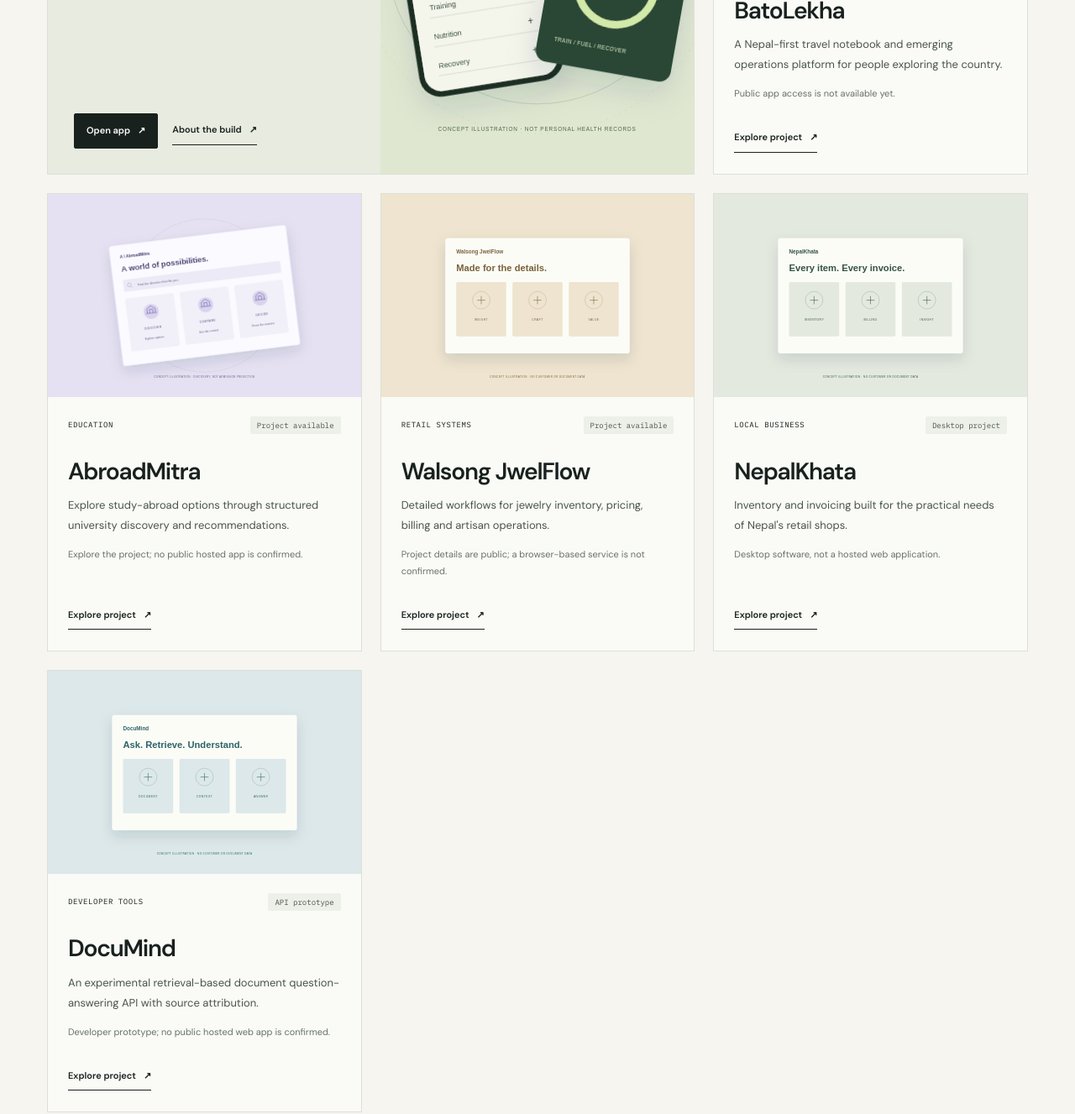
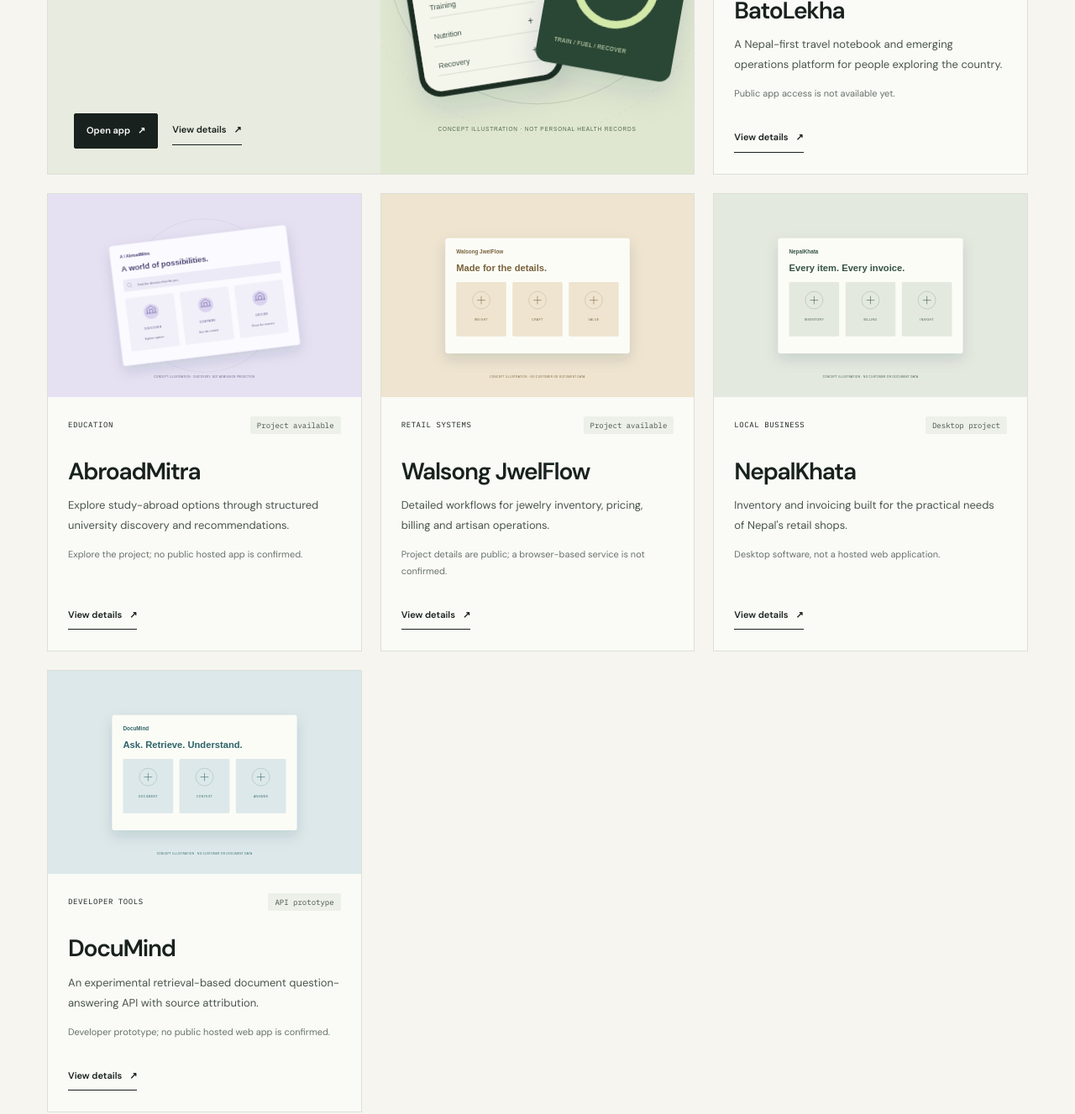
Before and after one commit to sangambaral17/portfolio, a plain HTML site: page apps/index.html in a window 1280 px wide. Shown: the part 1340-2667 px from the top of the page at 84% size. Drawn offline with Linux system fonts and the light colour scheme.

Commit message:
feat(apps): connect product landing pages in apps/index.html

```diff
--- a/apps/index.html
+++ b/apps/index.html
@@ -47,32 +47,32 @@
 <div class="app-tile-visual"><img src="/assets/walsong-fit.svg" width="1000" height="650" alt="Original concept illustration for Walsong Fit; not a product screenshot." loading="lazy"></div>
 <div class="app-tile-copy"><div class="app-tile-top"><span class="eyebrow">PERSONAL PERFORMANCE</span><span class="app-status">Live · account required</span></div>
 <h3>Walsong Fit</h3><p class="app-tile-summary">A focused training companion for guided workouts, routines, progress and recovery.</p><p class="app-tile-note">Early access. Sign-in is required and public registration may be unavailable.</p>
-<div class="app-tile-actions"><a class="app-launch" href="https://walsong-personal-trainer.vercel.app/" target="_blank" rel="noopener noreferrer">Open app <span aria-hidden="true">↗</span><span class="sr-only"> (opens in a new tab)</span></a><a href="/projects/walsong-fit.html">About the build <span aria-hidden="true">↗</span></a></div></div></article>
+<div class="app-tile-actions"><a class="app-launch" href="https://walsong-personal-trainer.vercel.app/" target="_blank" rel="noopener noreferrer">Open app <span aria-hidden="true">↗</span><span class="sr-only"> (opens in a new tab)</span></a><a href="/apps/walsong-fit/">View details <span aria-hidden="true">↗</span></a></div></div></article>
 <article class="app-tile" data-app-category="lifestyle">
 <div class="app-tile-visual"><img src="/assets/batolekha.svg" width="1000" height="650" alt="Original concept illustration for BatoLekha; not a product screenshot." loading="lazy"></div>
 <div class="app-tile-copy"><div class="app-tile-top"><span class="eyebrow">TRAVEL &amp; DISCOVERY</span><span class="app-status">In development</span></div>
 <h3>BatoLekha</h3><p class="app-tile-summary">A Nepal-first travel notebook and emerging operations platform for people exploring the country.</p><p class="app-tile-note">Public app access is not available yet.</p>
-<div class="app-tile-actions"><a href="/projects/batolekha.html">Explore project <span aria-hidden="true">↗</span></a></div></div></article>
+<div class="app-tile-actions"><a href="/apps/batolekha/">View details <span aria-hidden="true">↗</span></a></div></div></article>
 <article class="app-tile" data-app-category="lifestyle">
 <div class="app-tile-visual"><img src="/assets/abroadmitra.svg" width="1000" height="650" alt="Original concept illustration for AbroadMitra; not a product screenshot." loading="lazy"></div>
 <div class="app-tile-copy"><div class="app-tile-top"><span class="eyebrow">EDUCATION</span><span class="app-status">Project available</span></div>
 <h3>AbroadMitra</h3><p class="app-tile-summary">Explore study-abroad options through structured university discovery and recommendations.</p><p class="app-tile-note">Explore the project; no public hosted app is confirmed.</p>
-<div class="app-tile-actions"><a href="/projects/abroadmitra.html">Explore project <span aria-hidden="true">↗</span></a></div></div></article>
+<div class="app-tile-actions"><a href="/apps/abroadmitra/">View details <span aria-hidden="true">↗</span></a></div></div></article>
 <article class="app-tile" data-app-category="business">
 <div class="app-tile-visual"><img src="/assets/jwelflow.svg" width="1000" height="650" alt="Original concept illustration for Walsong JwelFlow; not a product screenshot." loading="lazy"></div>
 <div class="app-tile-copy"><div class="app-tile-top"><span class="eyebrow">RETAIL SYSTEMS</span><span class="app-status">Project available</span></div>
 <h3>Walsong JwelFlow</h3><p class="app-tile-summary">Detailed workflows for jewelry inventory, pricing, billing and artisan operations.</p><p class="app-tile-note">Project details are public; a browser-based service is not confirmed.</p>
-<div class="app-tile-actions"><a href="/projects/jwelflow.html">Explore project <span aria-hidden="true">↗</span></a></div></div></article>
+<div class="app-tile-actions"><a href="/apps/jwelflow/">View details <span aria-hidden="true">↗</span></a></div></div></article>
 <article class="app-tile" data-app-category="business">
 <div class="app-tile-visual"><img src="/assets/nepalkhata.svg" width="1000" height="650" alt="Original concept illustration for NepalKhata; not a product screenshot." loading="lazy"></div>
 <div class="app-tile-copy"><div class="app-tile-top"><span class="eyebrow">LOCAL BUSINESS</span><span class="app-status">Desktop project</span></div>
 <h3>NepalKhata</h3><p class="app-tile-summary">Inventory and invoicing built for the practical needs of Nepal&#x27;s retail shops.</p><p class="app-tile-note">Desktop software, not a hosted web application.</p>
-<div class="app-tile-actions"><a href="/projects/nepalkhata.html">Explore project <span aria-hidden="true">↗</span></a></div></div></article>
+<div class="app-tile-actions"><a href="/apps/nepalkhata/">View details <span aria-hidden="true">↗</span></a></div></div></article>
 <article class="app-tile" data-app-category="developer">
 <div class="app-tile-visual"><img src="/assets/documind.svg" width="1000" height="650" alt="Original concept illustration for DocuMind; not a product screenshot." loading="lazy"></div>
 <div class="app-tile-copy"><div class="app-tile-top"><span class="eyebrow">DEVELOPER TOOLS</span><span class="app-status">API prototype</span></div>
 <h3>DocuMind</h3><p class="app-tile-summary">An experimental retrieval-based document question-answering API with source attribution.</p><p class="app-tile-note">Developer prototype; no public hosted web app is confirmed.</p>
-<div class="app-tile-actions"><a href="/projects/documind.html">Explore project <span aria-hidden="true">↗</span></a></div></div></article></div>
+<div class="app-tile-actions"><a href="/apps/documind/">View details <span aria-hidden="true">↗</span></a></div></div></article></div>
   <p class="apps-empty" id="apps-empty" role="status" hidden>No apps matched. Try a different search or category.</p>
 </section>
 <section class="apps-manifesto wrap" aria-labelledby="manifesto-title"><div><span class="eyebrow">02 / THE APPROACH</span><h2 id="manifesto-title">Made to feel<br><em>effortless.</em></h2></div><div class="apps-principles"><article><span class="mono">01</span><h3>Useful first.</h3><p>Focus on real tasks, meaningful outcomes and interfaces that get out of the way.</p></article><article><span class="mono">02</span><h3>Designed for every screen.</h3><p>Responsive, accessible experiences that respect the way people actually use their devices.</p></article><article><span class="mono">03</span><h3>Always evolving.</h3><p>Each product ships independently, so improvements can reach people without rebuilding this website.</p></article></div></section>
```
